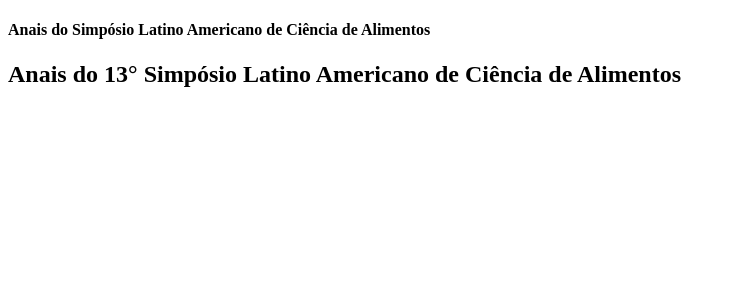
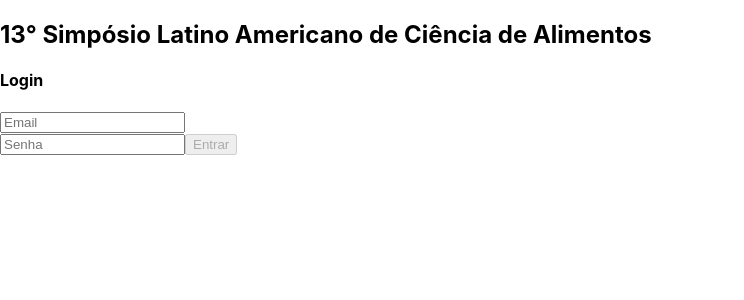
Before and after one commit to Villefor/Simposio, a React (Create React App) app in the folder simposio_chuva/: page / in a window 1280 px wide. Shown: the top 300 px of the page, without its empty margins (0-744 px from the left). Built offline with nearby package versions, Linux system fonts and the light colour scheme.

Commit message:
Pagina de login feita, uso do localstorage e o usestate para salvar o usuario

```diff
--- a/simposio_chuva/src/App.js
+++ /dev/null
@@ -1,16 +0,0 @@
-import React from 'react';
-import Home from './page/Home';
-import Provider from './context/Provider';
-
-function App() {
-  return (
-    <main>
-      <Provider>
-        <Home />
-      </Provider>
-    </main>
-  );
-}
-
-
-export default App;
--- /dev/null
+++ b/simposio_chuva/src/App.jsx
@@ -0,0 +1,18 @@
+import React from 'react';
+import { Switch, Route } from 'react-router-dom';
+import Home from './page/Home';
+import Login from './page/Login';
+import { Provider } from './context/Provider';
+
+function App() {
+  return (
+    <Provider>
+      <Switch>
+        <Route exact path="/" component={Login} />
+        <Route exact path="/Home" component={Home} />
+      </Switch>
+    </Provider>
+  );
+}
+
+export default App;
--- a/simposio_chuva/src/context/Context.jsx
+++ /dev/null
@@ -1,5 +0,0 @@
-import { createContext } from 'react';
-
-const ChuvaContext = createContext();
-
-export default ChuvaContext;
--- a/simposio_chuva/src/context/Provider.jsx
+++ b/simposio_chuva/src/context/Provider.jsx
@@ -1,19 +1,27 @@
-import React, { useState } from 'react';
-// import PropTypes from 'prop-types';
-import ChuvaContext from './Context'
+import React, { useState, createContext } from 'react';
+import { node } from 'prop-types';
+
+const ChuvaContext = createContext();
 
 function Provider({ children }) {
-
-  const [newTopic, setTopic] = useState('')
+  const [newTopic, setTopic] = useState('');
+  const [email, setEmail] = useState('');
   const contextValue = {
+    email,
+    setEmail,
     newTopic,
-    setTopic
-  }
+    setTopic,
+  };
 
   return (
-    <ChuvaContext.Provider value={ contextValue }>
+    <ChuvaContext.Provider value={contextValue}>
       {children}
     </ChuvaContext.Provider>
   );
-};
-export default Provider;
+}
+
+Provider.propTypes = {
+  children: node,
+}.isRequired;
+
+export { Provider, ChuvaContext };
--- a/simposio_chuva/src/index.js
+++ b/simposio_chuva/src/index.jsx
@@ -1,8 +1,12 @@
 import React from 'react';
 import ReactDOM from 'react-dom';
+import { BrowserRouter } from 'react-router-dom';
+import './index.css';
 import App from './App';
 
 ReactDOM.render(
-  <App />,
+  <BrowserRouter>
+    <App />
+  </BrowserRouter>,
   document.getElementById('root'),
 );
--- a/simposio_chuva/src/page/Home.jsx
+++ b/simposio_chuva/src/page/Home.jsx
@@ -1,5 +1,5 @@
 import React from 'react';
-// import Context from './context/Context';
+// import { ChuvaContext } from '../context/Provider';
 
 function Home() {
   return (
@@ -7,6 +7,14 @@ function Home() {
       <header>
         <h4>Anais do Simpósio Latino Americano de Ciência de Alimentos</h4>
         <h1>Anais do 13° Simpósio Latino Americano de Ciência de Alimentos</h1>
+        <p>
+          Bem vindo, `$
+          { email }
+          `
+        </p>
+        <figure>
+          <img src="" alt="Profile" />
+        </figure>
       </header>
     </section>
   );
--- /dev/null
+++ b/simposio_chuva/src/page/Login.jsx
@@ -0,0 +1,60 @@
+import React from 'react';
+import { Link } from 'react-router-dom';
+
+function Login() {
+  const [emailInput, setEmailInput] = React.useState('');
+  const [passwordInput, setPasswordInput] = React.useState('');
+
+  const checkEmail = () => (/[a-z0-9._%+-]+@[a-z0-9.-]+\.[a-z]{2,3}$/.test(emailInput));
+  const minLength = 6;
+  const checkPass = () => passwordInput.length > minLength;
+
+  const handleClick = () => {
+    const user = { email: emailInput };
+    localStorage.setItem('user', JSON.stringify(user));
+  };
+
+  return (
+    <section className="login-container">
+      <h2 className="title">13° Simpósio Latino Americano de Ciência de Alimentos</h2>
+      <i className="fas fa-utensils logo" />
+      <h4 className="login-text">Login</h4>
+      <div className="buttons">
+        <input
+          name="email"
+          type="email"
+          data-testid="email-input"
+          placeholder="Email"
+          value={emailInput}
+          autoComplete="none"
+          onChange={(e) => setEmailInput(e.target.value)}
+          className="input-login"
+        />
+        <br />
+        <input
+          name="password"
+          type="password"
+          data-testid="password-input"
+          minLength="6"
+          placeholder="Senha"
+          onChange={(e) => setPasswordInput(e.target.value)}
+          className="input-login"
+        />
+        <Link to="/comidas">
+          <button
+            type="button"
+            data-testid="login-submit-btn"
+            disabled={!(checkEmail() && checkPass())}
+            onClick={handleClick}
+            className={`entrar-btn ${!(checkEmail() && checkPass())
+              ? 'disable' : 'enable'}`}
+          >
+            Entrar
+          </button>
+        </Link>
+      </div>
+    </section>
+  );
+}
+
+export default Login;
```
Also changed, not shown: simposio_chuva/package.json (+11 -0 lines), simposio_chuva/.eslintrc.js (added), 2 other files (tests, documents, lock files or other folders).
